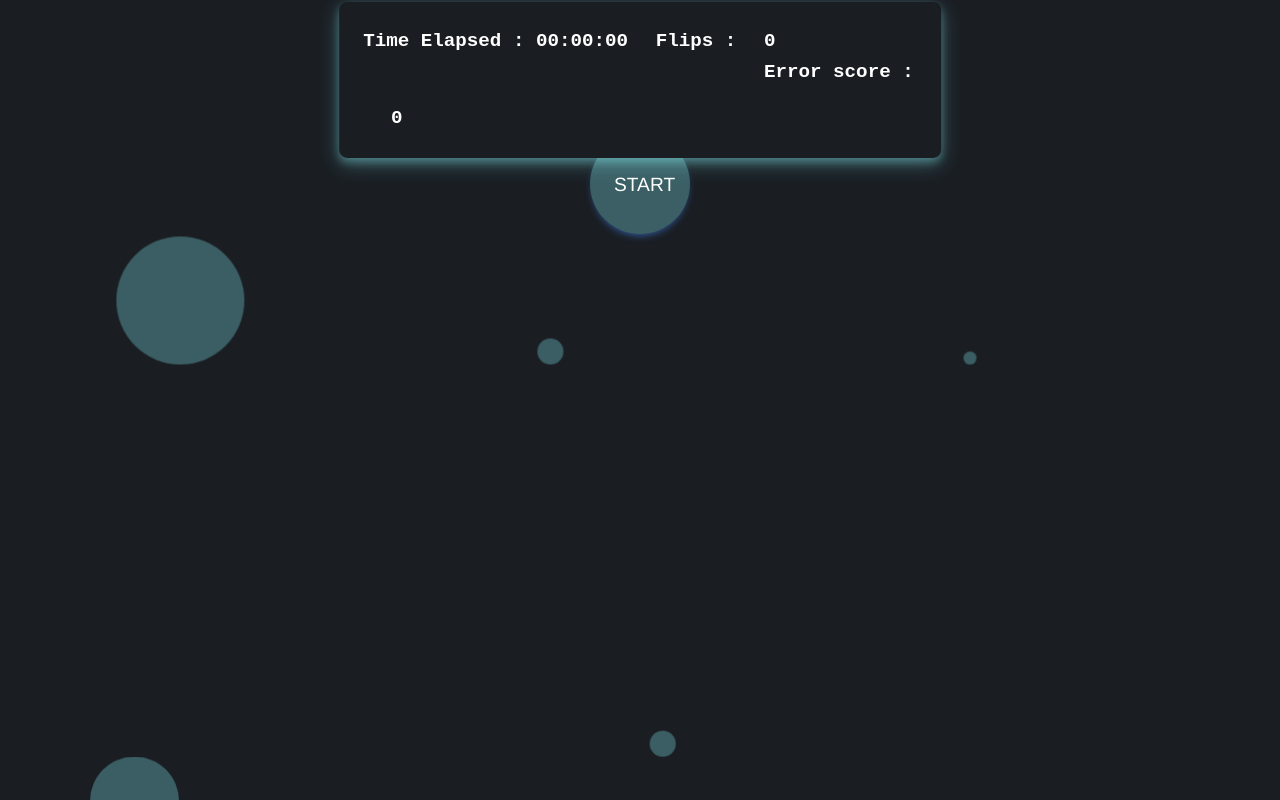
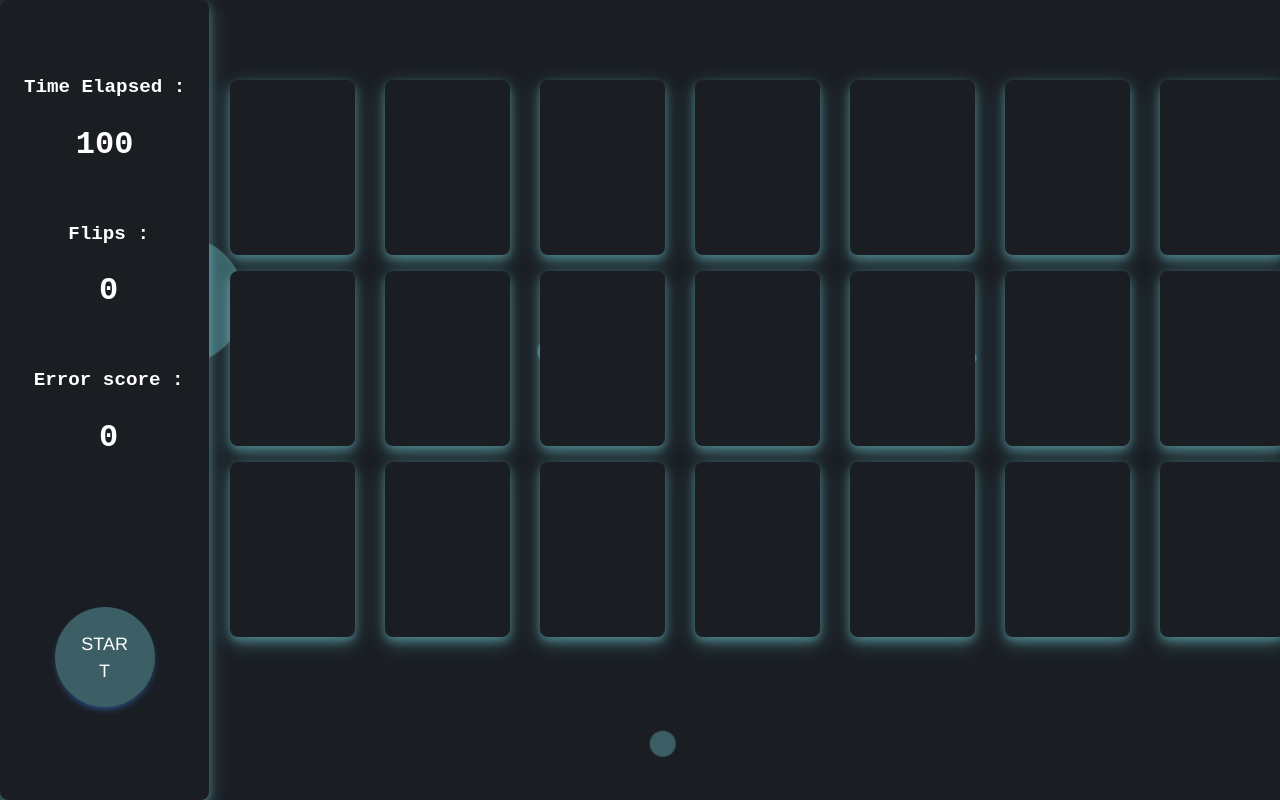
Before and after one commit to ParasGautam26/Memory-Card-Game, an Angular app: page /easy in a window 1280 px wide. Built offline with nearby package versions, Linux system fonts and the light colour scheme.

Commit message:
Added grid to easy comp

```diff
--- a/src/app/Components/easy/easy.component.css
+++ b/src/app/Components/easy/easy.component.css
@@ -1,16 +1,11 @@
-.card {
+    #card {
         position: fixed;
-    width: 47%;
-    top: 10%;
-    left: 50%;
-    /* height: 10%; */
-    transform: translate(-50%, -50%);
+        width: fit-content;
+        height: 100%;
         background: #1a1e23;
         box-shadow: 0 4px 8px 0 rgba(136, 246, 251, 0.3), 0 6px 20px 0 rgba(136, 246, 251, 0.3);
         text-align: center;
     }
-
-
     /* p {
     display: inline-block;
     vertical-align: middle;
@@ -20,18 +15,15 @@
     font-size: larger;
 } */
 
-span {
-    vertical-align: middle;
-    float: left;
+    #minutes {
+        font-size: xx-large;
         color: white;
         font-family: 'Courier New', Courier, monospace;
         font-weight: bold;
-    font-size: larger;
     }
 
     p {
-    vertical-align: middle;
-    float: left;
+        margin-top: 30%;
         color: white;
         font-family: 'Courier New', Courier, monospace;
         font-weight: bold;
@@ -39,8 +31,6 @@ p {
     }
 
     #time {
-    vertical-align: middle;
-    float: left;
         color: white;
         font-family: 'Courier New', Courier, monospace;
         font-weight: bold;
@@ -48,7 +38,6 @@ p {
     }
 
     #flips {
-    vertical-align: middle;
         color: white;
         font-family: 'Courier New', Courier, monospace;
         font-weight: bold;
@@ -58,26 +47,25 @@ p {
     }
 
     #flip {
-    vertical-align: middle;
         color: white;
         font-family: 'Courier New', Courier, monospace;
         font-weight: bold;
         font-size: larger;
         text-align: center;
         padding-left: 5%;
+        font-size: xx-large;
     }
 
     #error {
-    vertical-align: middle;
         color: white;
         font-family: 'Courier New', Courier, monospace;
         font-weight: bold;
         font-size: larger;
         padding-left: 5%;
+        font-size: xx-large;
     }
 
     #errorScore {
-    vertical-align: middle;
         color: white;
         font-family: 'Courier New', Courier, monospace;
         font-weight: bold;
@@ -87,8 +75,7 @@ p {
 
     #playButton {
         font-family: 'Franklin Gothic Medium', 'Arial Narrow', Arial, sans-serif;
-    font-size: larger;
-    margin-top: 12%;
+        font-size: large;
         background-color: rgba(136, 246, 251, 0.3);
         width: 100px;
         height: 100px;
@@ -96,6 +83,7 @@ p {
         border-radius: 100px;
         cursor: pointer;
         transition-duration: 0.2s;
+        margin-bottom: 50%;
     }
 
     .container {
@@ -106,3 +94,19 @@ p {
         background-color: rgb(91, 173, 146);
         box-shadow: 0 4px 8px 0 rgba(136, 246, 251, 0.3), 0 6px 20px 0 rgba(136, 246, 251, 0.3);
     }
+
+    #c {
+        background-color: #1a1e23;
+        box-shadow: 0 4px 8px 0 rgba(136, 246, 251, 0.3), 0 6px 20px 0 rgba(136, 246, 251, 0.3);
+        height: 175px;
+        width: 125px;
+    }
+
+    .game-container {
+        position: fixed;
+        top: 10%;
+        left: 18%;
+        display: grid;
+        grid-template-columns: repeat(8, auto);
+        grid-gap: 3%;
+    }
--- a/src/app/Components/easy/easy.component.html
+++ b/src/app/Components/easy/easy.component.html
@@ -1,28 +1,65 @@
-<div class="container">
-    <div class="card">
-        <div class="card-body">
-            <p id="time">Time Elapsed :&nbsp;</p>
-            <span id="minutes">
-                00
+<div class="card" id="card">
+    <div class="card-body">
+        <p id="time">Time Elapsed :</p>
+        <span id="minutes">
+                100
             </span>
-            <p>:</p><span id="seconds">
+        <!-- <p>:</p><span id="seconds">
                 00
             </span>
             <p>:</p><span id="hundredths">
                 00
-            </span>
+            </span> -->
 
-            <p id="flips">Flips :</p>&nbsp;
+        <p id="flips">Flips :</p>
+        <span id="flip">{{flipss}}</span>
 
-            <span id="flip">{{flipss}}</span>
+        <p id="errorScore">Error score :</p>
 
-            <p id="errorScore">Error score :</p>
+        <span id="error">{{errorr}}</span>
 
-            <span id="error">{{errorr}}</span>
+
+    </div>
+    <div class="container">
+        <button id="playButton" type="button" class="btn btn-primary" *ngIf="this.isButtonVisible" value="playButton" (click)="onStart()">
+        Start
+    </button>
+    </div>
+</div>
+
+
+<div class="game-container">
+
+    <div class="card" id="c">
+        <div class="card-back card-face">
+
+        </div>
+        <div class="card-front card-face">
 
         </div>
     </div>
-    <button id="playButton" type="button" class="btn btn-primary" value="playButton" (click)="onStart()">
-        Start
-    </button>
+    <div class="card" id="c"></div>
+    <div class="card" id="c"></div>
+    <div class="card" id="c"></div>
+    <div class="card" id="c"></div>
+    <div class="card" id="c"></div>
+    <div class="card" id="c"></div>
+    <div class="card" id="c"></div>
+    <div class="card" id="c"></div>
+    <div class="card" id="c"></div>
+    <div class="card" id="c"></div>
+    <div class="card" id="c"></div>
+    <div class="card" id="c"></div>
+    <div class="card" id="c"></div>
+    <div class="card" id="c"></div>
+    <div class="card" id="c"></div>
+    <div class="card" id="c"></div>
+    <div class="card" id="c"></div>
+    <div class="card" id="c"></div>
+    <div class="card" id="c"></div>
+    <div class="card" id="c"></div>
+    <div class="card" id="c"></div>
+    <div class="card" id="c"></div>
+    <div class="card" id="c"></div>
+
 </div>
--- a/src/app/Components/easy/easy.component.ts
+++ b/src/app/Components/easy/easy.component.ts
@@ -7,7 +7,7 @@ import { Component, OnInit } from '@angular/core';
 })
 export class EasyComponent implements OnInit {
 
-
+  isButtonVisible = true;
   errorr = 0;
   flipss = 0;
 
@@ -20,12 +20,7 @@ export class EasyComponent implements OnInit {
   }
 
   onStart() {
-    setInterval('increment()', 2000);
-  }
-
-  increment() {
-    var i=0;
-    i++;
+    this.isButtonVisible = false;
 
   }
 
```
Lines whose indentation alone changed are shown as unchanged.
